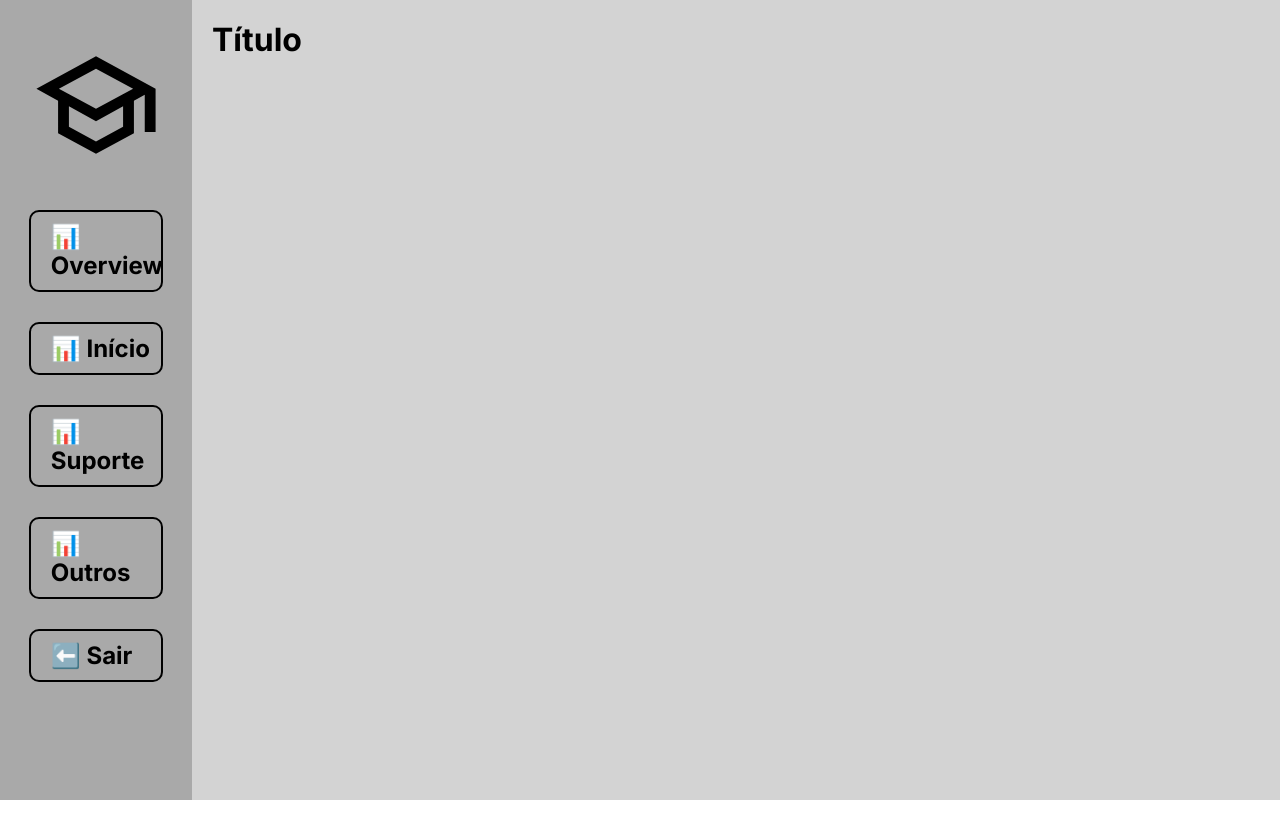
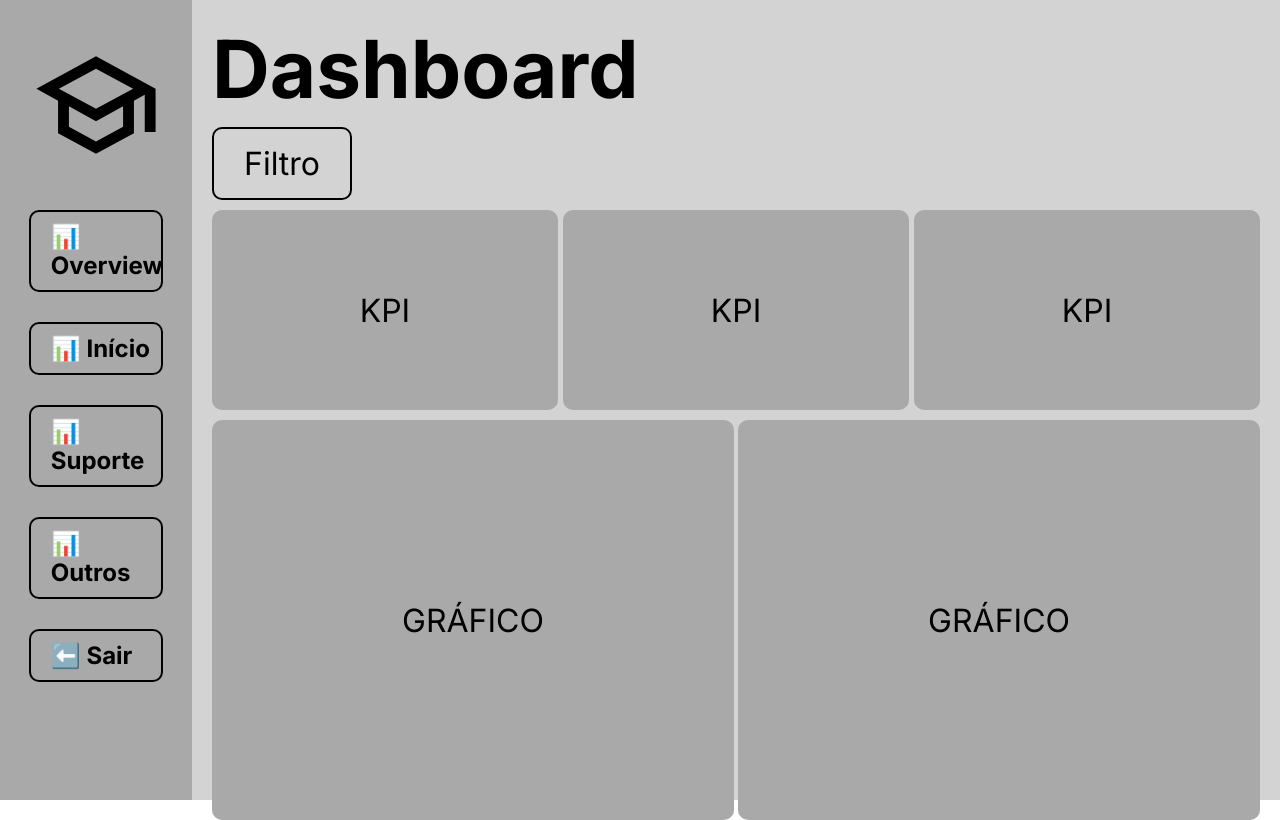
Before and after one commit to Tropa-dos-DELETE-sem-WHERE/aplicacao-web, a website: page public/dashboard.html in a window 1280 px wide. Drawn offline with Linux system fonts and the light colour scheme.

Commit message:
Adição: Feito estrutura da dashboard

```diff
--- a/public/css/dashboard.css
+++ b/public/css/dashboard.css
@@ -0,0 +1,44 @@
+main{
+    display: flex;
+    flex-direction: column;
+    gap: 10px;
+
+    h1{
+        font-size: 5rem;
+    }
+
+    .filter-container{
+        width: fit-content;
+        border: 2px solid black;
+        padding: 15px 30px;
+        font-size: 2rem;
+        border-radius: 10px;
+    }
+
+    .kpi-container, .graph-container{
+        display: flex;
+        align-items: center;
+        justify-content: space-between;
+        width: 100%;
+    }
+
+    .kpi, .graph{
+        display: flex;
+        align-items: center;
+        justify-content: center;
+        font-size: 2rem;
+        border-radius: 10px;
+    }
+
+    .kpi{
+        width: 33%;
+        height: 25vh;
+        background-color: #A9A9A9;
+    }
+
+    .graph{
+        width: 49.8%;
+        height: 50vh;
+        background-color: #A9A9A9;
+    }
+}
--- a/public/css/logado.css
+++ b/public/css/logado.css
@@ -1,3 +1,12 @@
+:root {
+    --azul-vivo: #1e90ff;
+    --laranja-vivo: #ff6a34;
+    --vermelho-vivo: #ff3b30;
+    --branco: #f3f3f3;
+    --cinza: #ebebeb;
+    --cinza-escuro: #4f4f4f;
+}
+
 *{
     padding: 0;
     margin: 0;
--- a/public/dashboard.html
+++ b/public/dashboard.html
@@ -6,6 +6,7 @@
     <title>Dashboard - EducaData</title>
 
     <link rel="stylesheet" href="./css/logado.css">
+    <link rel="stylesheet" href="./css/dashboard.css">
 
     <link rel="preconnect" href="https://fonts.googleapis.com">
   <link rel="preconnect" href="https://fonts.gstatic.com" crossorigin>
@@ -30,7 +31,22 @@
 
     <main>
 
-        <h1>Título</h1>
+        <h1>Dashboard</h1>
+
+        <div class="filter-container">
+            <p>Filtro</p>
+        </div>
+
+        <div class="kpi-container">
+            <div class="kpi">KPI</div>
+            <div class="kpi">KPI</div>
+            <div class="kpi">KPI</div>
+        </div>
+
+        <div class="graph-container">
+            <div class="graph">GRÁFICO</div>
+            <div class="graph">GRÁFICO</div>
+        </div>
 
     </main>
 
```
